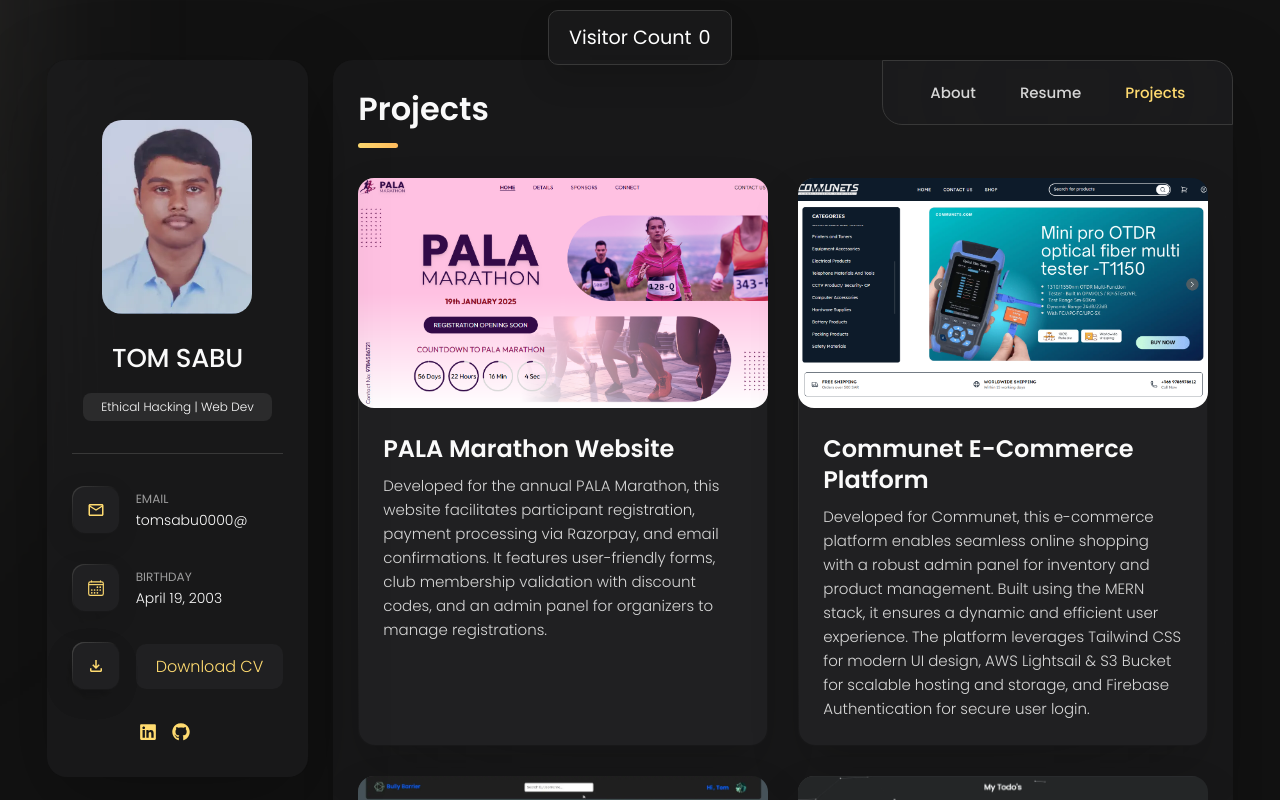
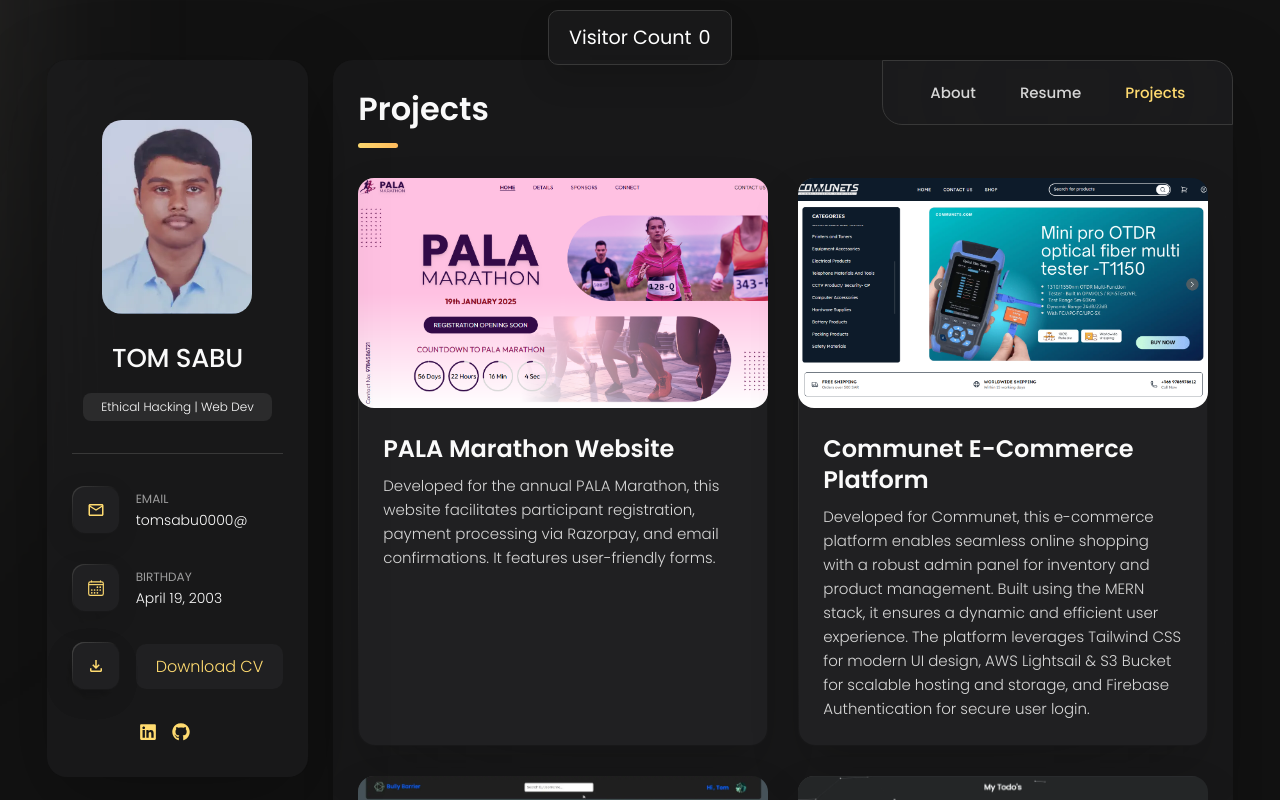
Before and after one commit to tomsabu444/React-Portfolio, a React (Vite) app: page /projects in a window 1280 px wide. Built offline with nearby package versions, Linux system fonts and the light colour scheme; no server answers; the database is empty; some icons are missing.

Commit message:
Update PALA Marathon project description for clarity

```diff
--- a/src/assets/Project-list.js
+++ b/src/assets/Project-list.js
@@ -12,7 +12,7 @@
     alt: "PALA Marathon Project",
     blog_title: "PALA Marathon Website",
     blog_text:
-      "Developed for the annual PALA Marathon, this website facilitates participant registration, payment processing via Razorpay, and email confirmations. It features user-friendly forms, club membership validation with discount codes, and an admin panel for organizers to manage registrations.",
+      "Developed for the annual PALA Marathon, this website facilitates participant registration, payment processing via Razorpay, and email confirmations. It features user-friendly forms.",
   },
   {
     "link": "https://communets.com",
```
